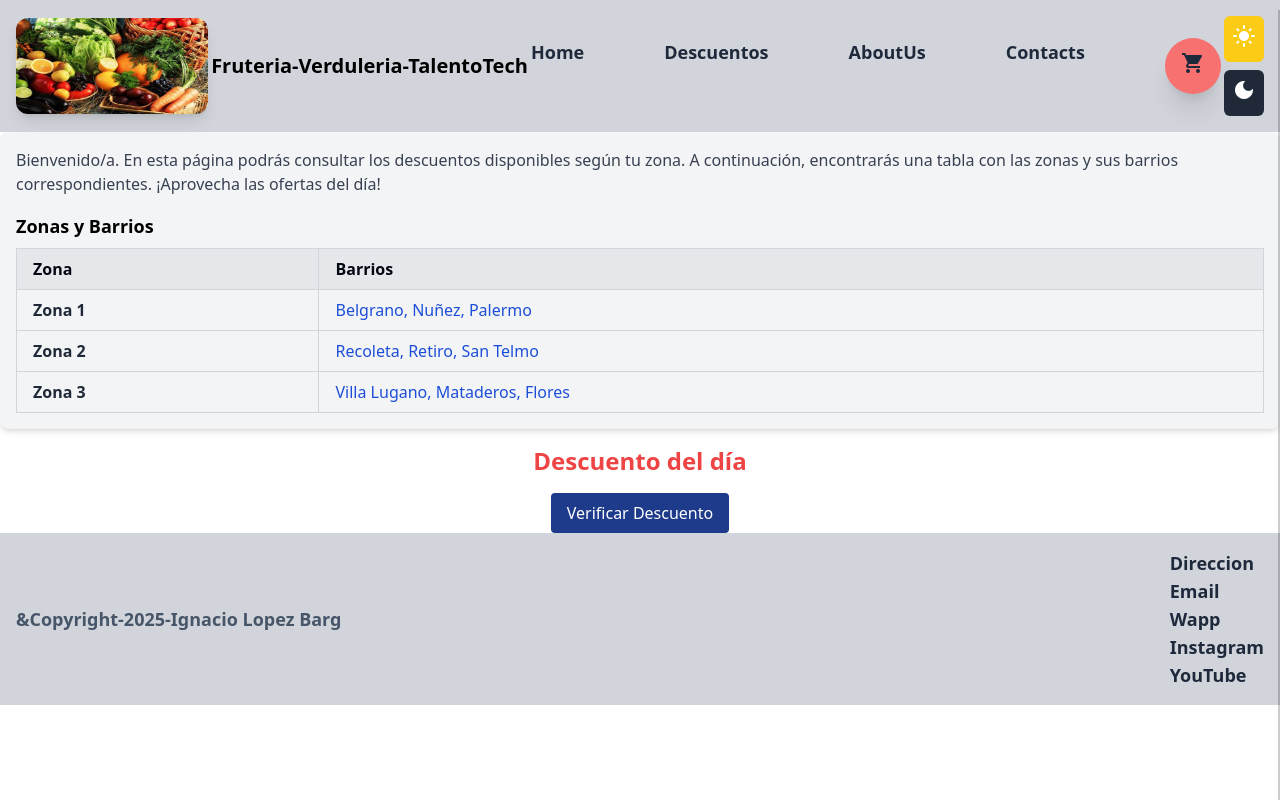
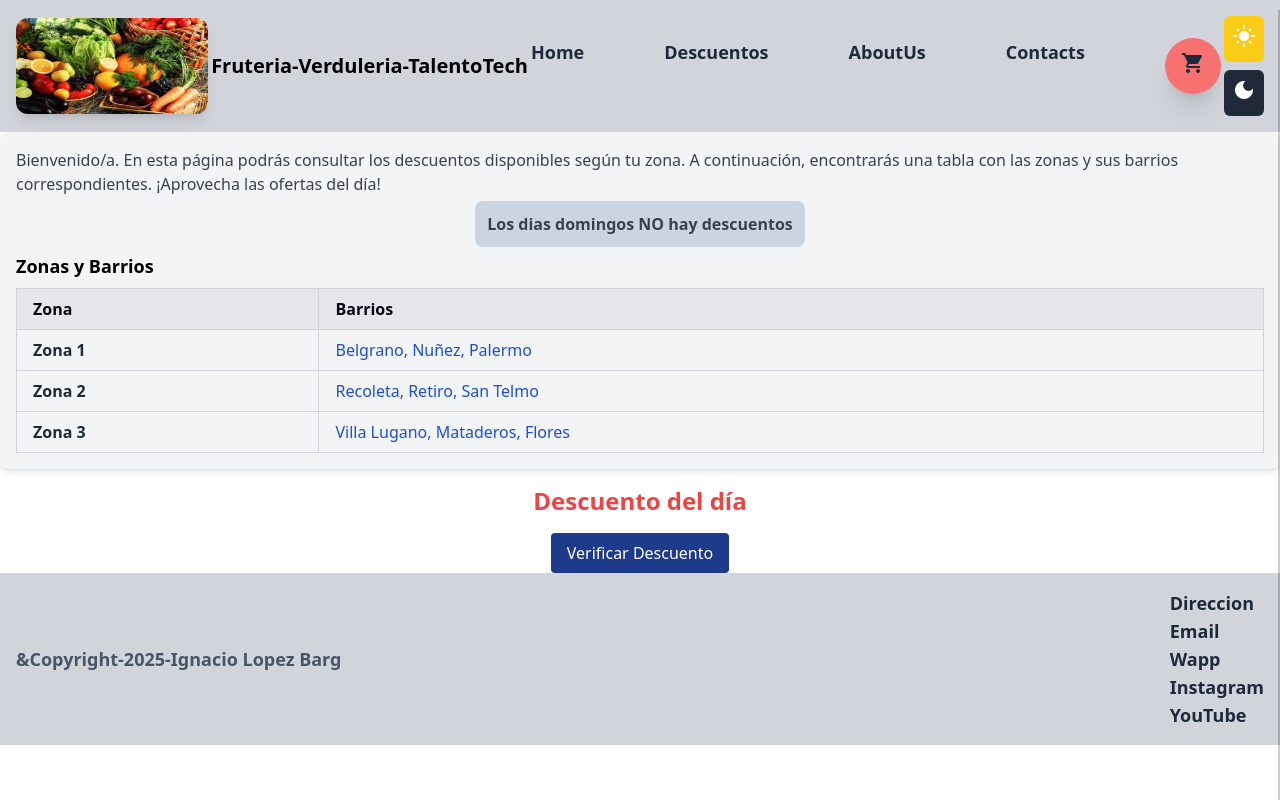
Before and after one commit to ignaciolopezbarg/tt-preentrega, a React (Vite) app: page /descuentos in a window 1280 px wide. Built offline with nearby package versions, Linux system fonts and the light colour scheme.

Commit message:
outofpath

```diff
--- a/src/components/Ofertas.jsx
+++ b/src/OutofPath/Ofertas.jsx
@@ -1,5 +1,5 @@
 import React from 'react'
-import BotonOfertas from './BotonOfertas';
+import BotonOfertas from '../components/BotonOfertas';
 
 const articulos = [
   "frutas",
--- a/src/components/Header.jsx
+++ b/src/components/Header.jsx
@@ -18,7 +18,7 @@ function Header({cartItems}) {
             <ul className="flex flex-row gap-20 text-lg font-bold text-slate-800">
                 <li> <Link to = '/'> Home </Link> </li>
                 <li> <Link to = '/descuentos'> Descuentos </Link> </li>
-                <li> <Link to = '/acerdade'> AboutUs </Link> </li>
+                <li> <Link to = '/acercade'> AboutUs </Link> </li>
                 <li> <Link to = '/contacto'> Contacts </Link> </li>
                 <li className="cart-nav">
                   <button onClick={() => setIsCartOpen(true)} className="bg-red-400 w-14 h-14 rounded-full shadow-xl"> <i className="material-icons">shopping_cart</i>
--- a/src/pages/FechaDescuento.jsx
+++ b/src/pages/FechaDescuento.jsx
@@ -108,6 +108,9 @@ const FechaDescuento = ({ cart }) => {
           las zonas y sus barrios correspondientes. ¡Aprovecha las ofertas del
           día!
         </p>
+        <p className="text-gray-700 mb-4 text-center">
+          <span className="font-bold bg-slate-300 rounded-lg p-3">Los dias domingos NO hay descuentos</span>
+        </p>
         <h2 className="text-lg font-bold mb-2">Zonas y Barrios</h2>
         <table className="table-auto w-full border-collapse border border-gray-300">
           <thead>
--- a/src/pages/Home.jsx
+++ b/src/pages/Home.jsx
@@ -2,8 +2,7 @@ import React from "react";
 import Header from "../components/Header";
 import ProductsList from "../components/ProductsList";
 import Footer from "../components/Footer";
-// import Ofertas from "../components/Ofertas";
-import FechaDescuento from "./FechaDescuento";
+
 
 function Home({ cart, products, loading }) {
   return (
```
Also changed, not shown: src/OutofPath/BotonOfertas.jsx (renamed from src/components/BotonOfertas.jsx), src/OutofPath/Gallery.jsx (renamed from src/pages/Gallery.jsx).
